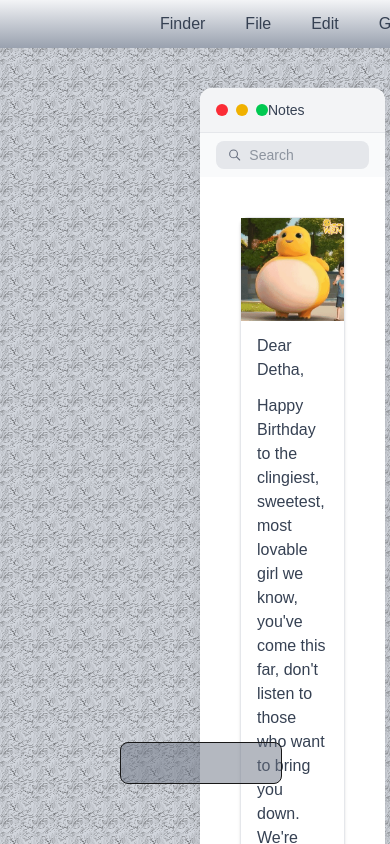
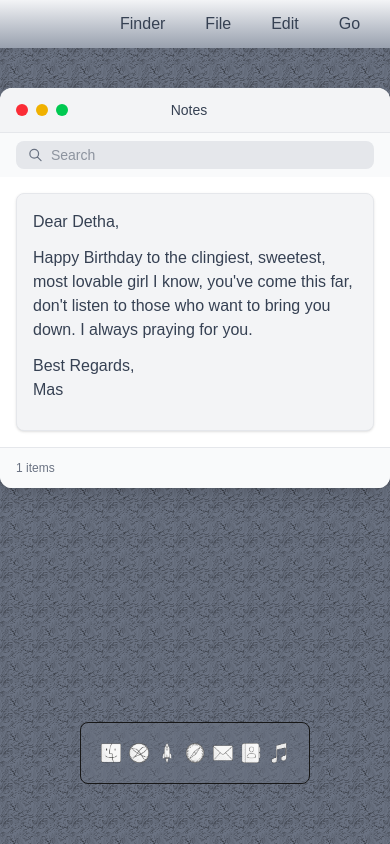
Before and after one commit to basazard/detha, a Next.js app: page /notes in a window 390 px wide. Shown: the top 844 px of the page. Built offline with nearby package versions, Linux system fonts and the light colour scheme.

Commit message:
responsive

```diff
--- a/components/Card.js
+++ b/components/Card.js
@@ -1,6 +1,6 @@
 export default function Card({ title, children }) {
   return (
-    <div className="max-w-xl mx-auto">
+    <div className="w-[400px] md:w-[600px] mx-auto ">
       <div className="bg-white rounded-xl shadow-lg overflow-hidden">
         {/* Header */}
         <div className="bg-gray-100 px-4 py-3 flex justify-between items-center border-b border-gray-200">
@@ -24,7 +24,7 @@ export default function Card({ title, children }) {
         </div>
 
         {/* Files List */}
-        <div className="divide-y divide-gray-100 p-10">{children}</div>
+        <div className="divide-y divide-gray-100 p-4 md:p-10">{children}</div>
 
         {/* Footer */}
         <div className="px-4 py-3 bg-gray-50 flex justify-between items-center border-t border-gray-200">
--- /dev/null
+++ b/components/Docks.js
@@ -0,0 +1,33 @@
+import Image from "next/image";
+
+export default function Docks() {
+  return (
+    <div className="flex">
+      <div className="absolute bottom-0 mb-15 px-20 md:px-30 w-full">
+        <div className="flex border-1 py-5 justify-between w-full px-5 md:px-20 bg-gray-500/50 rounded-lg">
+          <div>
+            <Image src="/icon-1.png" width={50} height={50} alt="icon1" className="w-[20px] sm:w-[40px]" />
+          </div>
+          <div>
+            <Image src="/icon-2.png" width={50} height={50} alt="icon" className="w-[20px] sm:w-[40px]" />
+          </div>
+          <div>
+            <Image src="/icon-3.png" width={50} height={50} alt="icon" className="w-[20px] sm:w-[40px]" />
+          </div>
+          <div>
+            <Image src="/icon-4.png" width={50} height={50} alt="icon" className="w-[20px] sm:w-[40px]" />
+          </div>
+          <div>
+            <Image src="/icon-5.png" width={50} height={50} alt="icon" className="w-[20px] sm:w-[40px]" />
+          </div>
+          <div>
+            <Image src="/icon-6.png" width={50} height={50} alt="icon" className="w-[20px] sm:w-[40px]" />
+          </div>
+          <div>
+            <Image src="/icon-7.png" width={50} height={50} alt="icon" className="w-[20px] sm:w-[40px]" />
+          </div>
+        </div>
+      </div>
+    </div>
+  );
+}
--- /dev/null
+++ b/components/Navbar.js
@@ -0,0 +1,15 @@
+import Image from "next/image";
+
+export default function Navbar() {
+  return (
+    <nav className="bg-linear-to-b from-gray-100 to-gray-400 flex gap-10 py-3 px-20 md:px-30 text-gray-700 items-center">
+      <div>
+        <Image src="/apple.svg" width={30} height={30} alt="icon1" />
+      </div>
+      <div>Finder</div>
+      <div>File</div>
+      <div>Edit</div>
+      <div>Go</div>
+    </nav>
+  );
+}
--- a/next.config.mjs
+++ b/next.config.mjs
@@ -1,4 +1,14 @@
 /** @type {import('next').NextConfig} */
-const nextConfig = {};
+const nextConfig = {
+  async redirects() {
+    return [
+      {
+        source: "/",
+        destination: "/login",
+        permanent: true,
+      },
+    ];
+  },
+};
 
 export default nextConfig;
--- a/src/app/(auth)/login/page.js
+++ b/src/app/(auth)/login/page.js
@@ -27,7 +27,7 @@ export default function MacOSLogin() {
   const handlePasscodeSubmit = (e) => {
     e.preventDefault();
 
-    if (passcode === "20042025") {
+    if (passcode === "20042005") {
       router.push("/home");
     } else {
       setError("Incorrect passcode. Please try again.");
--- a/src/app/(home)/celebrate/page.js
+++ b/src/app/(home)/celebrate/page.js
@@ -1,25 +1,22 @@
-import Image from "next/image";
 import Link from "next/link";
 import Card from "../../../../components/Card";
 
 export default function Celebrate() {
   return (
-    <div className="flex justify-between px-50 mt-5 relative">
+    <div className="flex justify-between px-0 md:px-50 mt-10 relative">
       <Card title="Invitation">
         <Link
           href="/home"
-          className="flex flex-col items-center p-5 bg-white border border-gray-200 rounded-lg shadow-sm md:flex-row md:max-w-xl hover:bg-gray-100 dark:border-gray-700 dark:bg-red-800 dark:hover:bg-gray-700"
+          className="flex flex-col items-center p-5 bg-gray-100 hover:bg-gray-200 border border-gray-200 rounded-lg shadow-sm md:flex-row md:max-w-xl text-gray-600"
         >
           <div className="flex flex-col">
-            <h2 className="font-semibold text-2xl">🎉 You&apos;re Invited! 🎉</h2>
-            <h2 className="font-semibold text-xl">A Special Celebration Hosted by Detha Disc Jockey bestie! 💖</h2>
-            <p className="font-normal text-gray-100">
-              Something fun, cozy, and full of good vibes is coming your way! We&apos;re throwing a little party, and of course—you&apos;re on the very
-              exclusive guest list. <br></br>🌟 🗓️ Date: To be announced soon! <br></br>📍 Location: Will follow with the details <br></br>🎈 Just know...
-              it&apos;s going to be worth the wait. <br></br>This is just between us close friends, so keep it hush and save a spot in your calendar. Can&apos;t
-              wait to laugh, dance, and celebrate together!
+            <h2 className="font-semibold text-2xl text-center">🎉 You&apos;re Invited! 🎉</h2>
+            <h2 className="font-semibold text-xl text-center">A Special Celebration</h2>
+            <p className="font-normal text-gray-500">
+              I throwing a little celebration, and of course—you&apos;re on the very exclusive guest list. <br></br>🌟 🗓️ Date: To be announced soon! <br></br>
+              📍 Location: Will follow with the details <br></br>🎈 Just know... it&apos;s going to be worth the wait. <br></br>
             </p>
-            <p className="font-semibold">With love, Detha 💕</p>
+            <p className="font-semibold">With love💕</p>
           </div>
         </Link>
       </Card>
--- a/src/app/(home)/layout.js
+++ b/src/app/(home)/layout.js
@@ -1,6 +1,8 @@
 import { Geist, Geist_Mono } from "next/font/google";
 import "./globals.css";
 import Image from "next/image";
+import Navbar from "../../../components/Navbar";
+import Docks from "../../../components/Docks";
 
 const geistSans = Geist({
   variable: "--font-geist-sans",
@@ -21,45 +23,11 @@ export default function RootLayout({ children }) {
   return (
     <html lang="en">
       <body className={`${geistSans.variable} ${geistMono.variable} antialiased`}>
-        <div className="w-full min-h-screen bg-gray-300 bg-[url(/topography.svg)] bg-repeat bg-[size:9%]">
+        <div className="w-full min-h-screen bg-gray-500 bg-[url(/topography.svg)] bg-repeat bg-[size:9%]">
           <div className="flex flex-col min-h-screen">
-            <nav className="bg-linear-to-b from-gray-100 to-gray-400 flex gap-10 py-3 px-30 text-gray-700 items-center">
-              <div>
-                <Image src="/apple.svg" width={30} height={30} alt="icon1" />
-              </div>
-              <div>Finder</div>
-              <div>File</div>
-              <div>Edit</div>
-              <div>Go</div>
-            </nav>
+            <Navbar />
             {children}
-            <footer className="flex">
-              <div className="absolute bottom-0 mb-15 px-30 w-full">
-                <div className="flex border-1 py-5 justify-between w-full px-20 bg-gray-500/50 rounded-lg">
-                  <div>
-                    <Image src="/icon-1.png" width={50} height={50} alt="icon1" />
-                  </div>
-                  <div>
-                    <Image src="/icon-2.png" width={50} height={50} alt="icon" />
-                  </div>
-                  <div>
-                    <Image src="/icon-3.png" width={50} height={50} alt="icon" />
-                  </div>
-                  <div>
-                    <Image src="/icon-4.png" width={50} height={50} alt="icon" />
-                  </div>
-                  <div>
-                    <Image src="/icon-5.png" width={50} height={50} alt="icon" />
-                  </div>
-                  <div>
-                    <Image src="/icon-6.png" width={50} height={50} alt="icon" />
-                  </div>
-                  <div>
-                    <Image src="/icon-7.png" width={50} height={50} alt="icon" />
-                  </div>
-                </div>
-              </div>
-            </footer>
+            <Docks />
           </div>
         </div>
       </body>
--- a/src/app/(home)/notes/page.js
+++ b/src/app/(home)/notes/page.js
@@ -4,23 +4,20 @@ import Card from "../../../../components/Card";
 
 export default function Notes() {
   return (
-    <div className="flex justify-between px-50 mt-10 relative">
+    <div className="flex justify-between px-0 md:px-50 mt-10 relative">
       <Card title="Notes">
         <Link
           href="/home"
-          className="flex flex-col items-center bg-white border border-gray-200 rounded-lg shadow-sm md:flex-row md:max-w-xl hover:bg-gray-100 dark:border-gray-700 dark:bg-gray-800 dark:hover:bg-gray-700"
+          className="flex flex-col items-center border border-gray-200 rounded-lg shadow-sm md:flex-row md:max-w-xl bg-gray-100 hover:bg-gray-200"
         >
-          <div className="object-cover w-full rounded-t-lg h-[100px] md:h-auto md:w-[1500px] md:rounded-none md:rounded-s-lg">
-            <Image src="/nailong.png" alt="detha" width={500} height={500} />
-          </div>
           <div className="flex flex-col justify-between p-4 leading-normal">
-            <p className="mb-3 font-normal text-gray-700 dark:text-gray-400">Dear Detha,</p>
-            <p className="mb-3 font-normal text-gray-700 dark:text-gray-400">
-              Happy Birthday to the clingiest, sweetest, most lovable girl we know, you&apos;ve come this far, don&apos;t listen to those who want to bring you
-              down. We&apos;re always praying for you.
+            <p className="mb-3 font-normal text-gray-700">Dear Detha,</p>
+            <p className="mb-3 font-normal text-gray-700">
+              Happy Birthday to the clingiest, sweetest, most lovable girl I know, you&apos;ve come this far, don&apos;t listen to those who want to bring you
+              down. I always praying for you.
             </p>
-            <p className="font-normal text-gray-700 dark:text-gray-400">Best Regards,</p>
-            <p className="mb-3 font-normal text-gray-700 dark:text-gray-400">beloved by Detha</p>
+            <p className="font-normal text-gray-700">Best Regards,</p>
+            <p className="mb-3 font-normal text-gray-700">Mas</p>
           </div>
         </Link>
       </Card>
--- a/src/app/(home)/photos/page.js
+++ b/src/app/(home)/photos/page.js
@@ -4,14 +4,11 @@ import Image from "next/image";
 
 export default function Photos() {
   return (
-    <div className="flex justify-between px-50 mt-5 relative">
+    <div className="flex justify-between px-0 md:px-50 mt-5 md:mt-5 relative">
       <Card title="Best Photo of You">
-        <Link
-          href="/home"
-          className="flex flex-col items-center p-5 bg-white border border-gray-200 rounded-lg shadow-sm md:flex-row md:max-w-xl hover:bg-gray-100 dark:border-gray-700 dark:bg-red-800 dark:hover:bg-gray-700"
-        >
-          <div className="object-cover w-full rounded-t-lg h-[100px] md:h-auto md:w-[200px] md:rounded-none md:rounded-s-lg">
-            <Image src="/best-photo.jpeg" alt="detha" width={200} height={200} />
+        <Link href="/home" className="flex flex-col items-center bg-white border border-gray-200 rounded-lg shadow-sm md:flex-row md:max-w-xl">
+          <div className="w-full rounded-t-lg  md:rounded-none md:rounded-s-lg flex justify-center">
+            <Image src="/photos.png" alt="detha" width={200} height={200} className="w-[150px] sm:w-[150px]" />
           </div>
         </Link>
       </Card>
```
Also changed, not shown: src/app/(home)/home/page.js (+10 -10 lines), 1 other file (tests, documents, lock files or other folders).
